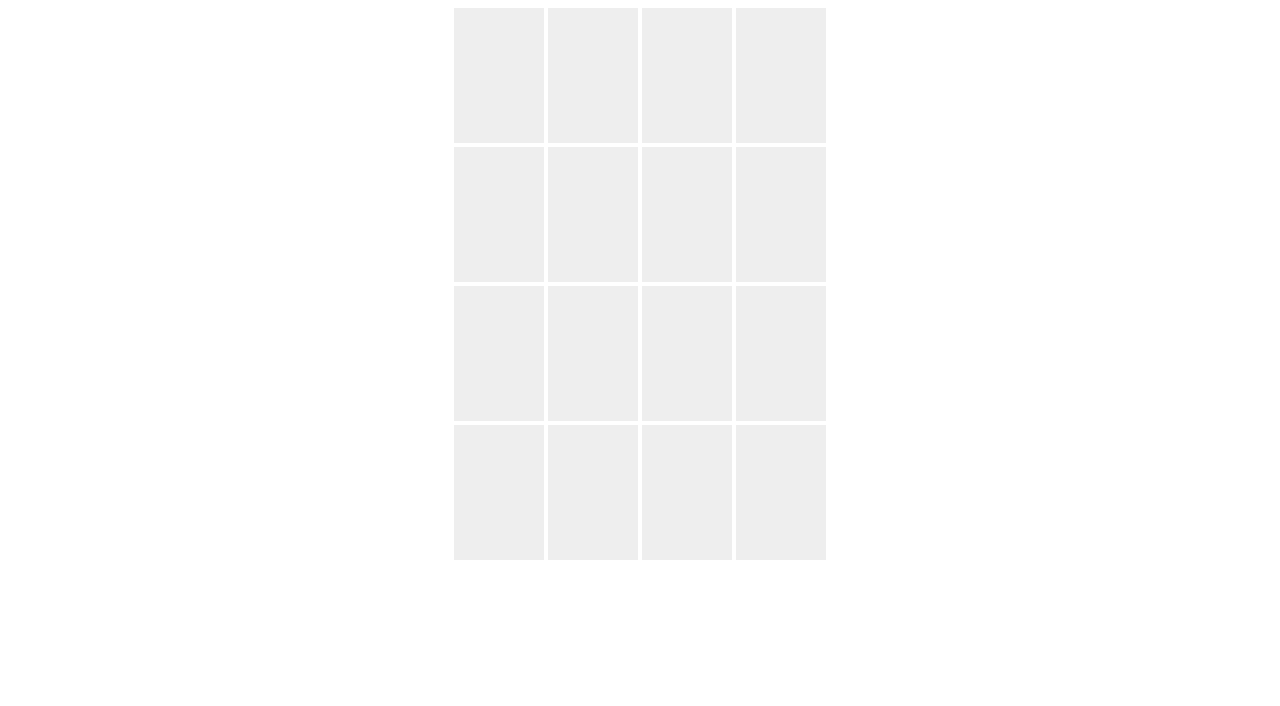
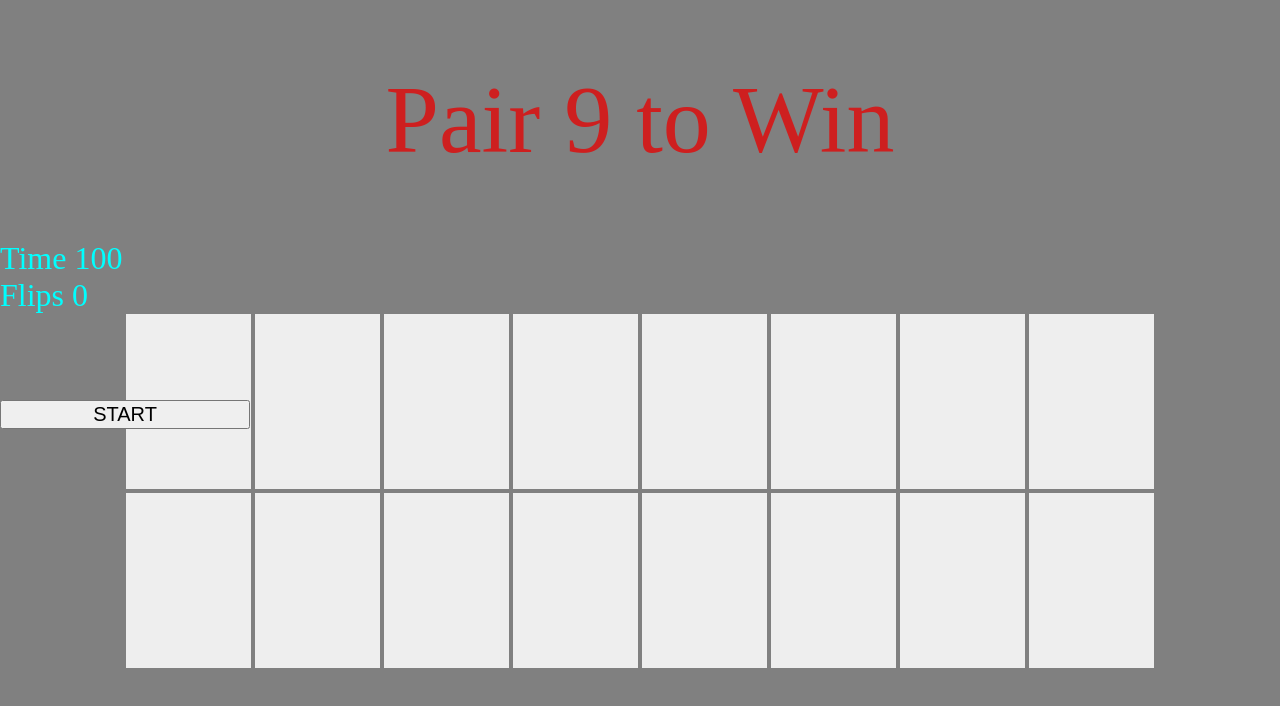
Before and after one commit to kekerovm/Memory-Game, a plain HTML site: page index.html in a window 1280 px wide. Drawn offline with Linux system fonts and the light colour scheme.

Commit message:
initial commit

```diff
--- a/index.html
+++ b/index.html
@@ -7,11 +7,40 @@
       content="width=device-width, initial-scale=1.0"
     />
     <meta http-equiv="X-UA-Compatible" content="ie=edge" />
-    <title>Memory Game</title>
-
+    <title>Pair 9 to Win</title>
     <link rel="stylesheet" href="style.css" />
   </head>
+
   <body>
+    <h1 class="game-title">Pair 9 to Win</h1>
+
+    <!-- <div class="overlay-text-visible">
+      Click to Start
+    </div>
+    <div id="game-over-text" class="overlay-text">
+      GAME OVER
+      <span class="overlay-text-small">Click to Restart</span>
+    </div>
+    <div id="victory-text" class="overlay-text">
+      VICTORY
+      <span class="overlay-text-small">Click to Restart</span>
+    </div> -->
+    <div class="game-container">
+      <div class="game-info-container">
+        <div class="game-info">
+          Time <span id="time-remaining">100</span>
+        </div>
+        <div class="game-info">
+          Flips <span id="flips">0</span>
+        </div>
+        <!-- <div class="card">
+          <div class="card back card face">
+        </div>
+        <div class="card">
+          <div class="card front card face">
+        </div>
+      </div> -->
+
         <div class="row">
           <div
             class="card color-hidden"
@@ -29,8 +58,8 @@
             class="card color-hidden"
             onclick="onCardClicked(event)"
           ></div>
-      </div>
-      <div class="row">
+        <!-- </div>
+        <div class="row"> -->
           <div
             class="card color-hidden"
             onclick="onCardClicked(event)"
@@ -65,8 +94,8 @@
             class="card color-hidden "
             onclick="onCardClicked(event)"
           ></div>
-      </div>
-      <div class="row">
+        <!-- </div>
+        <div class="row"> -->
           <div
             class="card color-hidden"
             onclick="onCardClicked(event)"
@@ -84,7 +113,10 @@
             onclick="onCardClicked(event)"
           ></div>
         </div>
-
+      </div>
+      </div>
+    </div>
     <script src="index.js"></script>
+    <button type="button" id="start8tn" onclick="initialize()">START</button>
   </body>
 </html>
--- a/index.js
+++ b/index.js
@@ -27,6 +27,65 @@ for (let color of colors) {
   cardB.className += ` ${color}`
   cardB.setAttribute('data-color', color);
 }
+
+const start8tn = document.getElementById('start8tn')
+
+function initialize() {
+  start8tn.style.display ='none'
+  // moveCount = 3;
+}
+
+// ctx.fillText('Moves left : ', + moveCount, 150, 50):
+
+// moveCount--;
+
+// flipCard(card) {
+//   if(this.canFlipCard(card)) {
+//     this.totalClicks++;
+//     this.ticker.innerText = this.totalClicks;
+//   }
+// }
+
+// startGame() {
+//   this.totalClicks = 0;
+//   this.timeRemaining = this.totalTime;
+//   this.cardToCheck = null;
+//   this.matchedCards = [];
+//   this.busy = true;
+//   setTimeout(() => {
+//       this.audioController.startMusic();
+//       this.shuffleCards(this.cardsArray);
+//       this.countdown = this.startCountdown();
+//       this.busy = false;
+//   }, 500)
+//   this.hideCards();
+//   this.timer.innerText = this.timeRemaining;
+//   this.ticker.innerText = this.totalClicks;
+// }
+// startCountdown() {
+//   return setInterval(() => {
+//       this.timeRemaining--;
+//       this.timer.innerText = this.timeRemaining;
+//       if(this.timeRemaining === 0)
+//           this.gameOver();
+//   }, 1000);
+// }
+// gameOver() {
+//   clearInterval(this.countdown);
+//   this.audioController.gameOver();
+//   document.getElementById('game-over-text').classList.add('visible');
+// }
+// victory() {
+//   clearInterval(this.countdown);
+//   this.audioController.victory();
+//   document.getElementById('victory-text').classList.add('visible');
+// }
+// hideCards() {
+//   this.cardsArray.forEach(card => {
+//       card.classList.remove('visible');
+//       card.classList.remove('matched');
+//   });
+// }
 
 function onCardClicked(e) {
   const target = e.currentTarget;
--- a/style.css
+++ b/style.css
@@ -1,3 +1,89 @@
+* {
+  box-sizing: border-box;
+}
+
+#start8tn {
+  position: absolute;
+  top: 400px;
+  width: 250px;
+  left: 200;
+  height: 50;
+  font-size: 20px;
+}
+
+html {
+  min-height: 100vh;
+}
+
+body {
+  margin: 0;
+  background-color: gray;
+}
+
+.game-title {
+  color: rgb(206, 31, 31);
+  font-family: serif;
+  font-weight: normal;
+  text-align: center;
+  font-size: 6em;
+}
+
+/* .game-info-container {
+  grid-column: 1 / -1;
+  display: flex;
+  justify-content: space-between;
+} */
+
+.game-info {
+  font-family: serif;
+  color: aqua;
+  font-size: 2em;
+}
+
+/* .game-container {
+  display: grid;
+  grid-template-columns: repeat(9, auto);
+  grid-gap: 10px;
+  margin: 50px;
+  justify-content: center;
+  perspective: 500px;
+} */
+
+/* .game-start-text {
+  display: none;
+  position: fixed;
+  top: 0;
+  left: 0;
+  right: 0;
+  bottom: 0;
+  justify-content: center;
+  align-items: center;
+  z-index: 100;
+  color: gold;
+  font-family: inherit;
+  font-size: 30px;
+}
+
+.overlay-text-small {
+  font-size: .3em;
+}
+
+.overlay-text-visible {
+  display: flex;
+  flex-direction: column;
+  animation: overlay-grow 500ms forwards;
+}
+
+@keyframes overlay-grow {
+  from {
+  background-color: rgba (0, 0, 0, 0);
+  font-size: 0;
+}
+  to {
+  background-color: rgba (0, 0, 0, .8);
+  font-size: 10em;
+  }
+}  */
 
 .row {
   text-align: center;
@@ -5,11 +91,20 @@
 
 .card {
   display: inline-block;
-  width: 90px;
-  height: 135px;
+  height: 175px;
+  width: 125px;
   background-color: #eee;
   cursor: pointer;
+  /* transition: transform 500ms ease-in-out;  */
 }
+
+/* .card color-hidden:hover .card-front {
+  transform: rotateY(0)
+}
+
+.card color-hidden:hover .card-back {
+  transform: rotateY(-180deg);
+} */
 
 .card:hover {
   box-shadow: inset 0px 0px 0px 3px black;
@@ -50,3 +145,14 @@
 .color-hidden {
   background-color: #eee;
 }
+
+@media(max-width: 600px) {
+  .game-container {
+    grid-template-columns: repeat(2, auto);
+  }
+
+.game-info-container {
+  flex-direction: column;
+  align-items: center;
+}
+}
```
Lines whose indentation alone changed are shown as unchanged.
